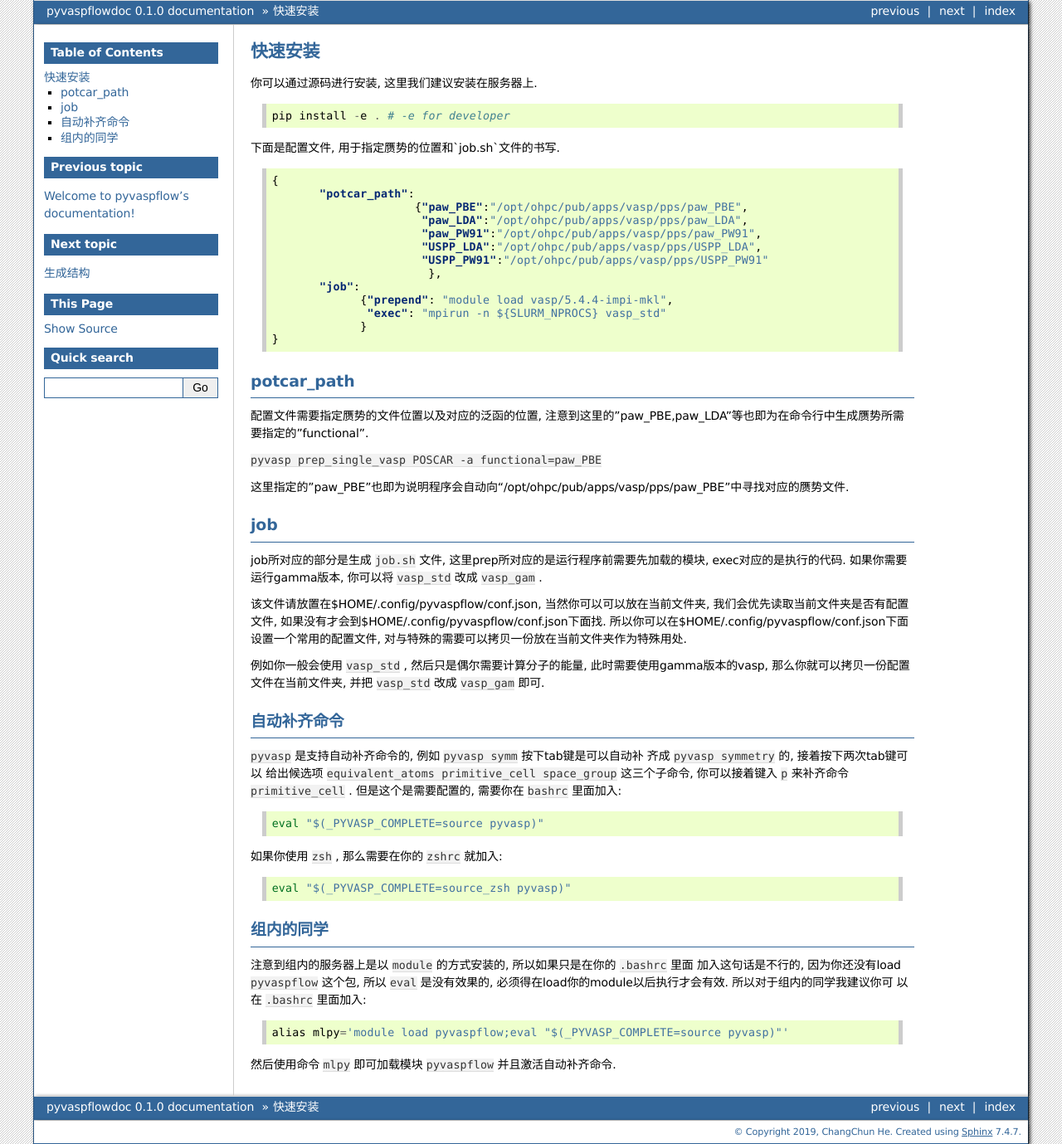
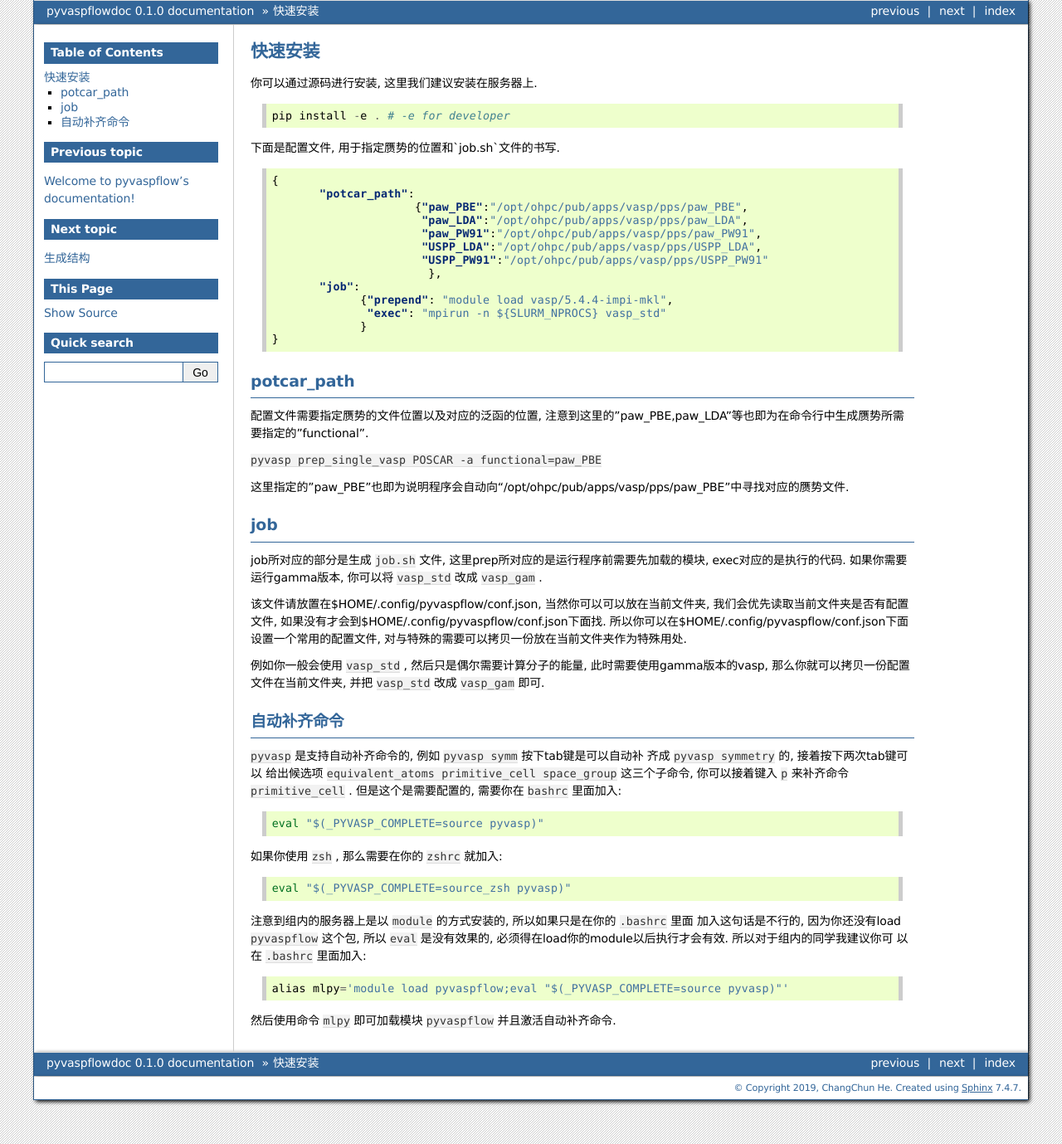
Before and after one commit to ChangChunHe/pyvaspflow, a Sphinx documentation site: the page built from docs/source/installation.rst, in a window 1280 px wide. Shown: the whole page at 83% size. Built offline with Sphinx 7.4.7, drawn with Linux system fonts in a browser that asks for light colours.

```diff
--- a/docs/source/installation.rst
+++ b/docs/source/installation.rst
@@ -60,9 +60,6 @@ job所对应的部分是生成 ``job.sh`` 文件, 这里prep所对应的是运
 
     eval "$(_PYVASP_COMPLETE=source_zsh pyvasp)"
 
-
-组内的同学
-===============
 注意到组内的服务器上是以 ``module`` 的方式安装的, 所以如果只是在你的 ``.bashrc`` 里面
 加入这句话是不行的, 因为你还没有load ``pyvaspflow`` 这个包, 所以 ``eval`` 是没有效果的,
 必须得在load你的module以后执行才会有效. 所以对于组内的同学我建议你可
```
